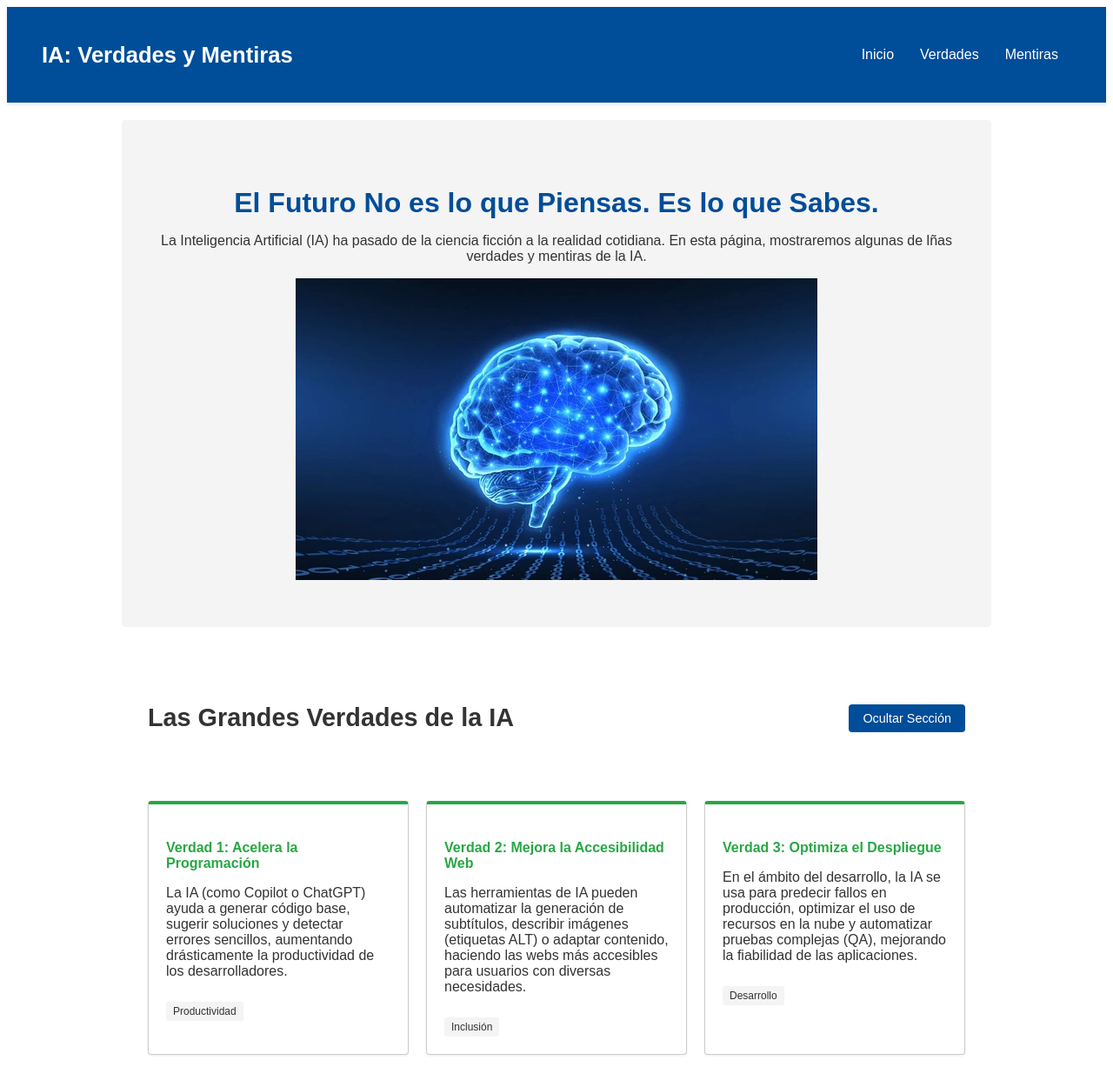
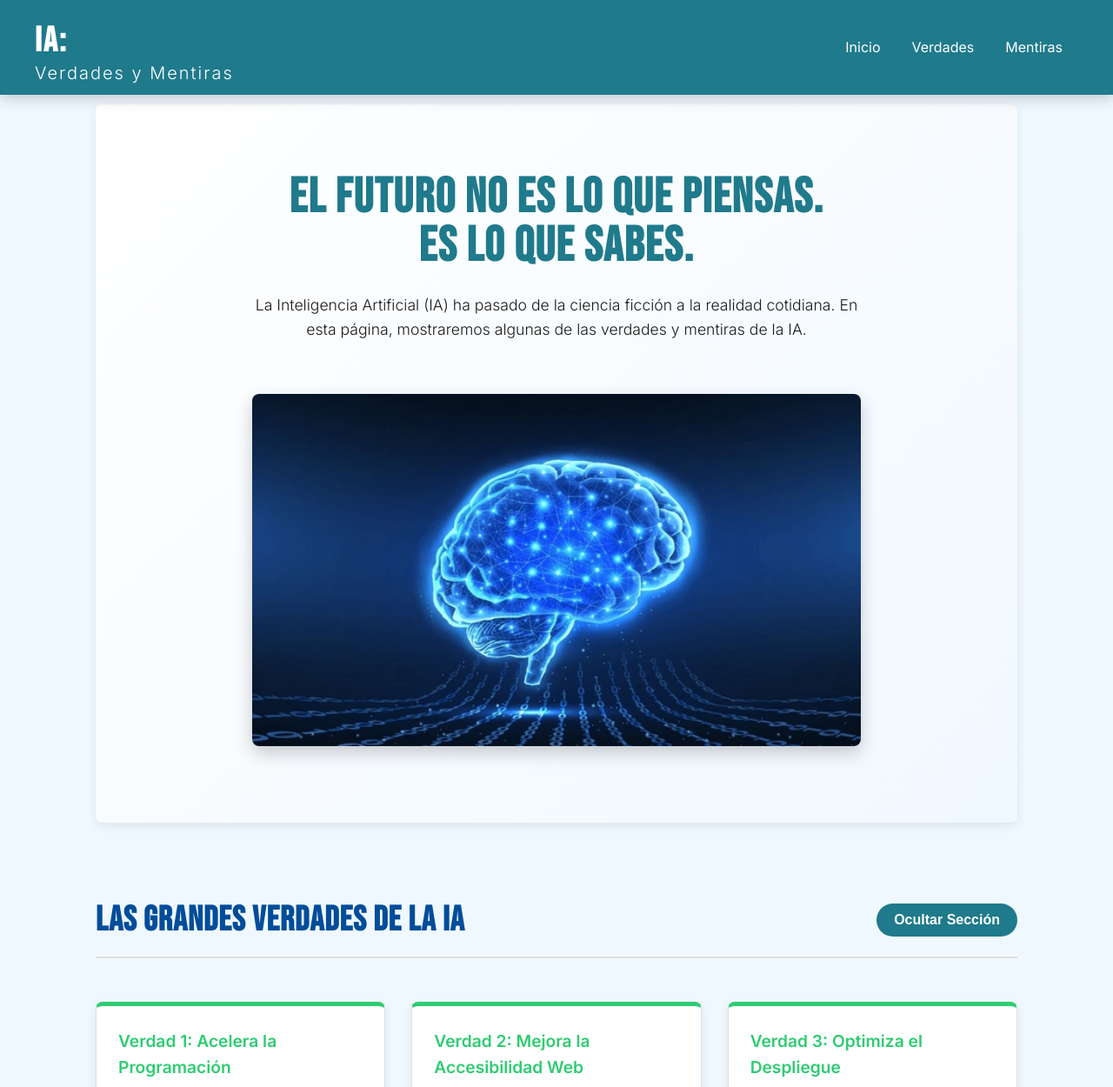
Before and after one commit to slopgom/ia, a plain HTML site: page index.html in a window 1280 px wide. Shown: the top 1250 px of the page at 87% size. Drawn offline with Linux system fonts and the light colour scheme.

Commit message:
Improved design

```diff
--- a/css/style.css
+++ b/css/style.css
@@ -1,44 +1,74 @@
-/* 1. RESET Y VARIABLES GLOBALES*/
+/* 1. RESET Y VARIABLES GLOBALES (Paleta de colores moderna)*/
 :root {
-    --color-azuloscuro: #004d99;      /* Azul oscuro */
-    --color-fondo-claro: #ffffff;   /* Fondo blanco */
-    --color-fondo-secundario: #f4f4f4; /* Gris muy claro para contraste */
-    --color-texto-principal: #333333; /* Texto oscuro */
-    --color-borde: #cccccc;
-    --color-verdades: #28a745;       /* Verde para Verdades */
-    --color-mentiras: #dc3545;       /* Rojo para Mentiras */
+    /* Paleta inspirada en tecnología */
+    --color-principal: #1f7a8c;      /* Azul Teal/Cyan (Moderno) */
+    --color-secundario: #004d99;     /* Azul Oscuro (Profundidad) */
+    --color-fondo-claro: #ffffff;    /* Fondo blanco */
+    --color-fondo-secundario: #f0f8ff; /* Azul muy claro (Airy) */
+    --color-texto-principal: #1c1c1c;/* Texto casi negro */
+    --color-borde: #e0e0e0;          /* Borde muy sutil */
 
-    --font-principal: 'Arial', sans-serif;
+    --color-verdades: #2ecc71;       /* Verde para Éxito/Verdad */
+    --color-mentiras: #e74c3c;       /* Rojo para Advertencia/Mito */
+
+    /* Tipografía moderna y limpia */
+    --font-principal: 'Inter', sans-serif;
+    --font-titulos: 'Bebas Neue', sans-serif; /* Impacto visual */
+
+    --shadow-sutil: 0 4px 12px rgba(0, 0, 0, 0.08); /* Sombra suave y moderna */
+    --border-radius-base: 8px;
+}
+
+/* Reset mínimo */
+* {
+    box-sizing: border-box;
+    margin: 0;
+    padding: 0;
 }
 
 body {
     font-family: var(--font-principal);
     color: var(--color-texto-principal);
-    background-color: var(--color-fondo-claro);
+    background-color: var(--color-fondo-secundario); /* Fondo azul claro */
+    line-height: 1.6;
+    padding-top: 80px; /* Espacio para el header fijo */
 }
 
 /* 2. CLASE DE FUNCIONALIDAD (PARA JS)*/
-
-/* CLASE CRUCIAL para el toggle: oculta completamente el contenido */
 .hidden {
     display: none !important;
 }
 
 
-/* 3. HEADER Y NAVEGACIÓN*/
+/* 3. HEADER Y NAVEGACIÓN (Diseño Sticky y Elevado)*/
 .main-header {
-    background-color: var(--color-azuloscuro);
+    background-color: var(--color-principal);
     color: var(--color-fondo-claro);
-    padding: 20px 40px;
+    padding: 15px 40px;
     display: flex;
     justify-content: space-between;
     align-items: center;
-    box-shadow: 0 2px 5px rgba(0, 0, 0, 0.1);
+    box-shadow: 0 4px 15px rgba(0, 0, 0, 0.2); /* Sombra más fuerte para fixed header */
+    position: fixed; /* Header Fijo */
+    top: 0;
+    left: 0;
+    width: 100%;
+    z-index: 1000;
 }
 
 .main-header h1 {
-    font-size: 1.6em;
-    font-weight: bold;
+    font-family: var(--font-titulos);
+    font-size: 2.5em;
+    letter-spacing: 2px;
+}
+
+.header-subtitle {
+    font-family: var(--font-principal);
+    font-size: 0.5em; /* Más pequeño que el IA */
+    font-weight: 300;
+    display: block;
+    line-height: 1;
+    margin-top: -5px; /* Ajuste fino */
 }
 
 .main-nav ul {
@@ -49,9 +79,10 @@ body {
 .main-nav ul li a {
     color: var(--color-fondo-claro);
     text-decoration: none;
-    padding: 10px 15px;
+    padding: 10px 18px;
     display: block;
-    transition: background-color 0.2s;
+    border-radius: var(--border-radius-base);
+    transition: background-color 0.3s, transform 0.1s;
 }
 
 .main-nav ul li a:hover {
@@ -59,135 +90,186 @@ body {
 }
 
 
-/* 4. SECCIONES Y CONTENIDO*/
+/* 4. SECCIONES Y CONTENIDO (Espacio y Jerarquía)*/
 main {
-    max-width: 1000px;
+    max-width: 1100px;
     margin: 0 auto;
-    padding: 20px;
+    padding: 40px 20px;
 }
 
 .hero {
-    background-color: var(--color-fondo-secundario);
-    padding: 50px 30px;
+    background: linear-gradient(135deg, var(--color-fondo-claro) 0%, var(--color-fondo-secundario) 100%);
+    padding: 80px 40px;
     text-align: center;
-    margin-bottom: 30px;
-    border-radius: 4px;
+    margin-bottom: 40px;
+    border-radius: var(--border-radius-base);
+    box-shadow: var(--shadow-sutil);
 }
 
 .hero h2 {
-    font-size: 2em;
-    margin-bottom: 15px;
-    color: var(--color-azuloscuro);
+    font-family: var(--font-titulos);
+    font-size: 3.5em;
+    margin-bottom: 25px;
+    color: var(--color-principal);
+    line-height: 1;
+    letter-spacing: 1.5px;
+}
+
+.hero p {
+    max-width: 700px;
+    margin: 0 auto 30px auto;
+    font-size: 1.1em;
+    font-weight: 300;
+    color: var(--color-texto-principal);
+}
+
+.hero img {
+    max-width: 700px;
+    width: 100%;
+    height: auto;
+    margin-top: 30px;
+    border-radius: var(--border-radius-base);
+    box-shadow: 0 8px 20px rgba(0, 0, 0, 0.2); /* Sombra más fuerte en hero img */
 }
 
 .section {
-    padding: 30px 0;
-    margin-bottom: 20px;
+    padding: 40px 0;
+    margin-bottom: 30px;
 }
 
 .section-header {
     display: flex;
     justify-content: space-between;
     align-items: center;
-    margin-bottom: 20px;
+    margin-bottom: 30px;
     padding-bottom: 10px;
+    border-bottom: 2px solid var(--color-borde);
 }
 
 .section-header h3 {
-    font-size: 1.8em;
+    font-family: var(--font-titulos);
+    font-size: 2.5em;
+    color: var(--color-secundario);
+    letter-spacing: 1px;
 }
 
-.bg-grey {
-    background-color: var(--color-fondo-secundario);
-    padding: 30px;
-    border-radius: 4px;
+/* 5. BOTONES Y TARJETAS (Componentes limpios y elevados)*/
+
+.btn {
+    background-color: var(--color-principal);
+    color: var(--color-fondo-claro);
+    border: none;
+    padding: 10px 20px;
+    border-radius: 50px; /* Píldora moderna */
+    cursor: pointer;
+    font-size: 1em;
+    font-weight: 600;
+    transition: background-color 0.3s, transform 0.1s;
 }
 
-.section-verdades {
-    padding: 30px;
+.btn:hover {
+    background-color: var(--color-secundario);
+}
+
+.btn:active {
+    transform: translateY(1px);
 }
 
 
-/* 5. BOTONES Y TARJETAS*/
-
-
-.btn {
-    background-color: var(--color-azuloscuro);
-    color: var(--color-fondo-claro);
-    border: none;
-    padding: 8px 16px;
-    border-radius: 4px;
-    cursor: pointer;
-    font-size: 0.9em;
-    transition: background-color 0.2s;
-}
-
-.btn:hover {
-    background-color: #003366;
-}
-
 .lista-contenidos {
     display: grid;
-    grid-template-columns: repeat(auto-fit, minmax(280px, 1fr));
-    gap: 20px;
+    grid-template-columns: repeat(auto-fit, minmax(300px, 1fr));
+    gap: 30px;
     padding-top: 20px;
 }
 
-.carta {
+.carta, .ia-mito {
     background-color: var(--color-fondo-claro);
     border: 1px solid var(--color-borde);
-    border-top: 4px solid var(--color-verdades);
-    padding: 20px;
-    border-radius: 4px;
-    box-shadow: 0 1px 3px rgba(0, 0, 0, 0.08);
+    padding: 25px;
+    border-radius: var(--border-radius-base);
+    box-shadow: var(--shadow-sutil);
+    transition: transform 0.3s ease, box-shadow 0.3s ease;
+    display: flex;
+    flex-direction: column;
 }
 
+.carta:hover, .ia-mito:hover {
+    transform: translateY(-5px);
+    box-shadow: 0 8px 20px rgba(0, 0, 0, 0.15);
+}
+
+.carta {
+    border-top: 5px solid var(--color-verdades); /* Borde de color más grueso */
+}
 .carta h4 {
     color: var(--color-verdades);
-    margin-bottom: 8px;
+    margin-bottom: 10px;
+    font-size: 1.2em;
+    font-weight: 600;
 }
 
 .ia-mito {
-    background-color: var(--color-fondo-claro);
-    border: 1px solid var(--color-borde);
-    border-top: 4px solid var(--color-mentiras);
-    padding: 20px;
-    border-radius: 4px;
-    box-shadow: 0 1px 3px rgba(0, 0, 0, 0.08);
+    border-top: 5px solid var(--color-mentiras);
 }
-
 .ia-mito h4 {
     color: var(--color-mentiras);
-    margin-bottom: 8px;
+    margin-bottom: 10px;
+    font-size: 1.2em;
+    font-weight: 600;
 }
 
 .tag {
     display: inline-block;
     background-color: var(--color-fondo-secundario);
-    color: var(--color-texto-principal);
-    padding: 4px 8px;
+    color: var(--color-secundario);
+    border: 1px solid var(--color-borde);
+    padding: 5px 10px;
     border-radius: 3px;
-    font-size: 0.75em;
-    margin-top: 10px;
+    font-size: 0.8em;
+    font-weight: 600;
+    margin-top: auto;
+    align-self: flex-start;
 }
 
-/* 6. RESPONSIVE*/
 
-@media (max-width: 600px) {
+/* 6. RESPONSIVE (Ajustes para móvil)*/
+@media (max-width: 768px) {
+
+    body {
+        padding-top: 100px; /* Más espacio para el header apilado */
+    }
 
     .main-header {
         flex-direction: column;
-        padding: 15px 20px;
+        padding: 10px 20px;
+    }
+
+    .main-header h1 {
+        font-size: 2em;
+    }
+
+    .header-subtitle {
+        text-align: center;
+        margin-bottom: 5px;
     }
 
     .main-nav ul {
-        flex-direction: column;
+        flex-wrap: wrap;
+        justify-content: center;
         width: 100%;
-        margin-top: 10px;
     }
 
     .main-nav ul li a {
-        align-items: center;
+        padding: 5px 10px;
+    }
+
+    .hero {
+        padding: 50px 20px;
+    }
+
+    .hero h2 {
+        font-size: 2.2em;
     }
 
     .section-header {
@@ -195,17 +277,16 @@ main {
         align-items: flex-start;
     }
 
+    .section-header h3 {
+        font-size: 2em;
+        margin-bottom: 15px;
+    }
+
     .btn {
         width: 100%;
-        margin-top: 10px;
     }
 
     .lista-contenidos {
         grid-template-columns: 1fr;
     }
-
-    img {
-    max-width: 100%;
-    height: auto;
 }
-}
--- a/index.html
+++ b/index.html
@@ -4,7 +4,10 @@
 <head>
     <meta charset="UTF-8">
     <meta name="viewport" content="width=device-width, initial-scale=1.0">
-    <meta name="author" content="Francisco José Jiménez López (Alumno 2º de DAW)">
+    <meta name="author" content="Ángel Domínguez Barranco">
+
+    <link href="https://fonts.googleapis.com/css2?family=Bebas+Neue&family=Inter:wght@300;400;600;700&display=swap" rel="stylesheet">
+
     <script src="js/main.js"></script>
     <link rel="stylesheet" href="css/style.css">
     <title>IA: Verdades y Mentiras</title>
@@ -12,7 +15,7 @@
 <body>
     <header class="main-header">
         <div>
-            <h1>IA: Verdades y Mentiras</h1>
+            <h1>IA: <span class="header-subtitle">Verdades y Mentiras</span></h1>
         </div>
         <nav class="main-nav">
             <ul>
@@ -26,10 +29,10 @@
     <main>
 
         <section id="introduccion" class="hero">
-            <h2>El Futuro No es lo que Piensas. Es lo que Sabes.</h2>
+            <h2>El Futuro No es lo que Piensas.<br>Es lo que Sabes.</h2>
             <p>La Inteligencia Artificial (IA) ha pasado de la ciencia ficción a la realidad cotidiana. En esta página,
-                mostraremos algunas de lñas verdades y mentiras de la IA.</p>
-            <img src="img/ia-cerebro.webp" alt="Imagen de un cerebro digitalizado con tecnología IA">
+                mostraremos algunas de las verdades y mentiras de la IA.</p>
+            <img src="img/ia-cerebro.webp" alt="Ilustración digital de un cerebro con conexiones neuronales luminosas, simbolizando la Inteligencia Artificial">
         </section>
 
         <section id="verdades" class="section section-verdades">
@@ -40,7 +43,6 @@
             </div>
 
             <div id="verdades-list" class="lista-contenidos">
-
                 <article class="carta">
                     <h4>Verdad 1: Acelera la Programación</h4>
                     <p>La IA (como Copilot o ChatGPT) ayuda a generar código base, sugerir soluciones y detectar errores
@@ -75,7 +77,6 @@
             </div>
 
             <div id="mentiras-list" class="lista-contenidos">
-
                 <article class="ia-mito">
                     <h4>Mito 1: La IA Sustituirá a Todos los Desarrolladores</h4>
                     <p>Realidad: La IA es una herramienta. Sustituirá tareas repetitivas, pero aumentará la necesidad de
```
Also changed, not shown: package.json (deleted, +0 -20 lines).
